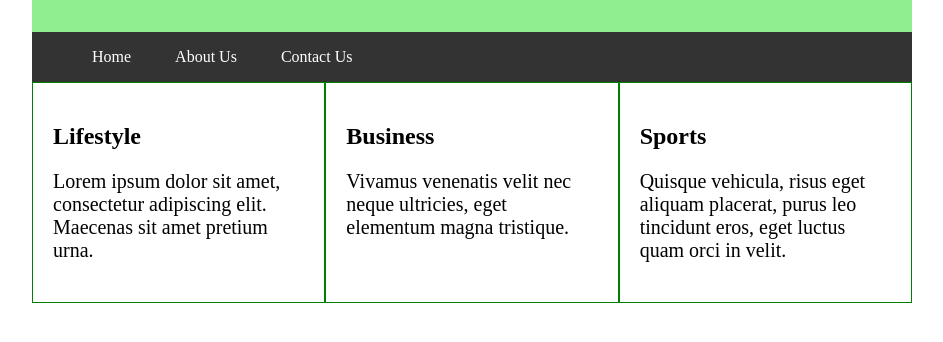
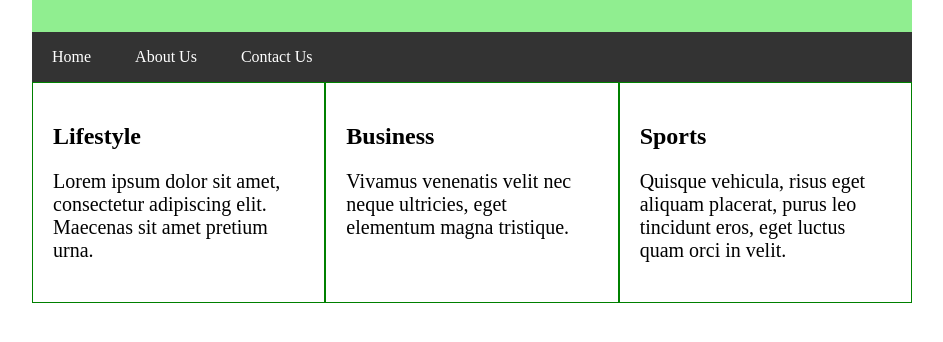
Before and after one commit to ymat1/WD30, a plain HTML site: page 11222022/activity/rwdactivity.html in a window 1280 px wide. Shown: the part 118-460 px from the top of the page, without its empty margins (168-1111 px from the left). Drawn offline with Linux system fonts and the light colour scheme.

Commit message:
Update rwdactivity.css

```diff
--- a/11222022/activity/rwdactivity.css
+++ b/11222022/activity/rwdactivity.css
@@ -4,6 +4,7 @@
 
 body {
     margin: 0 200px 0 200px;
+    min-width: 240px;
 }
 
 .container {
@@ -24,6 +25,10 @@ body {
 
 .navi {
     background-color: #333333;
+}
+
+ul {
+    padding-inline-start: 0;
 }
 
 #navbar li {
@@ -66,11 +71,15 @@ p {
     grid-row: 1 / 2;
 }
 
-/* tablet */
+/* laptop */
 @media screen and (max-width: 1024px) {
     body {
         margin: 0;
     }
+}
+
+/* tablet */
+@media screen and (max-width: 768px) {
     .grid {
         grid-template-columns: 1fr;
         grid-template-rows: repeat(3, auto)
```
